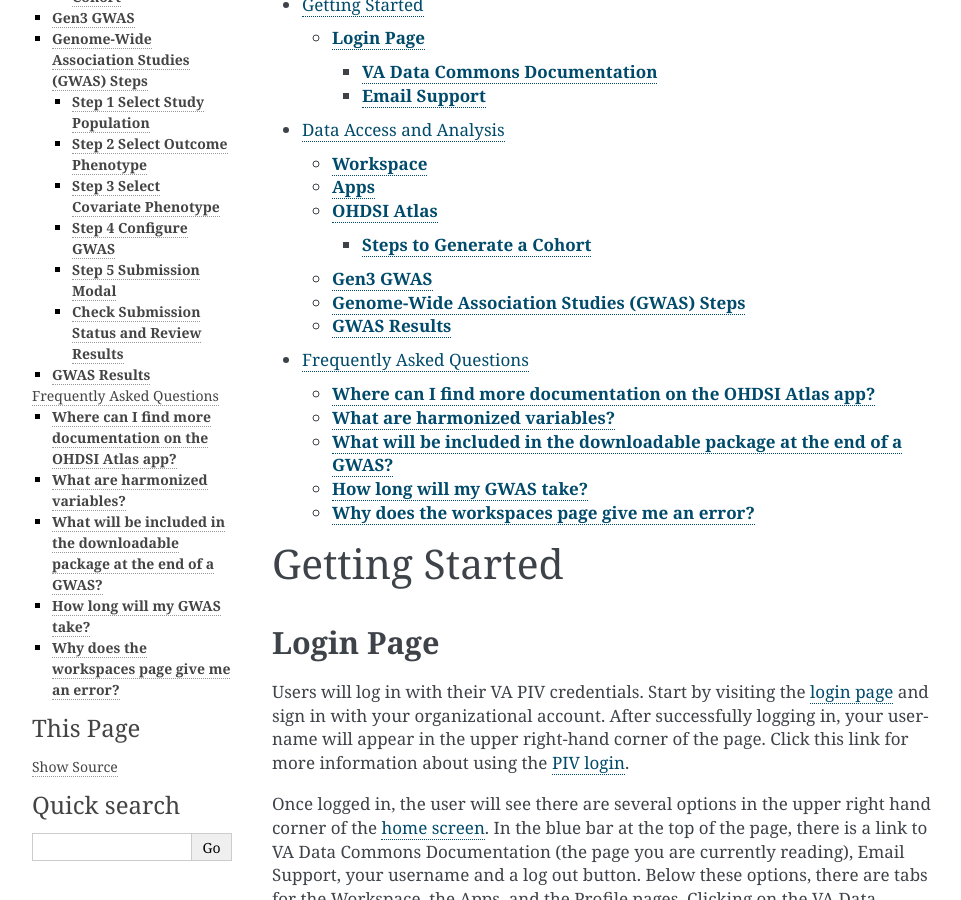
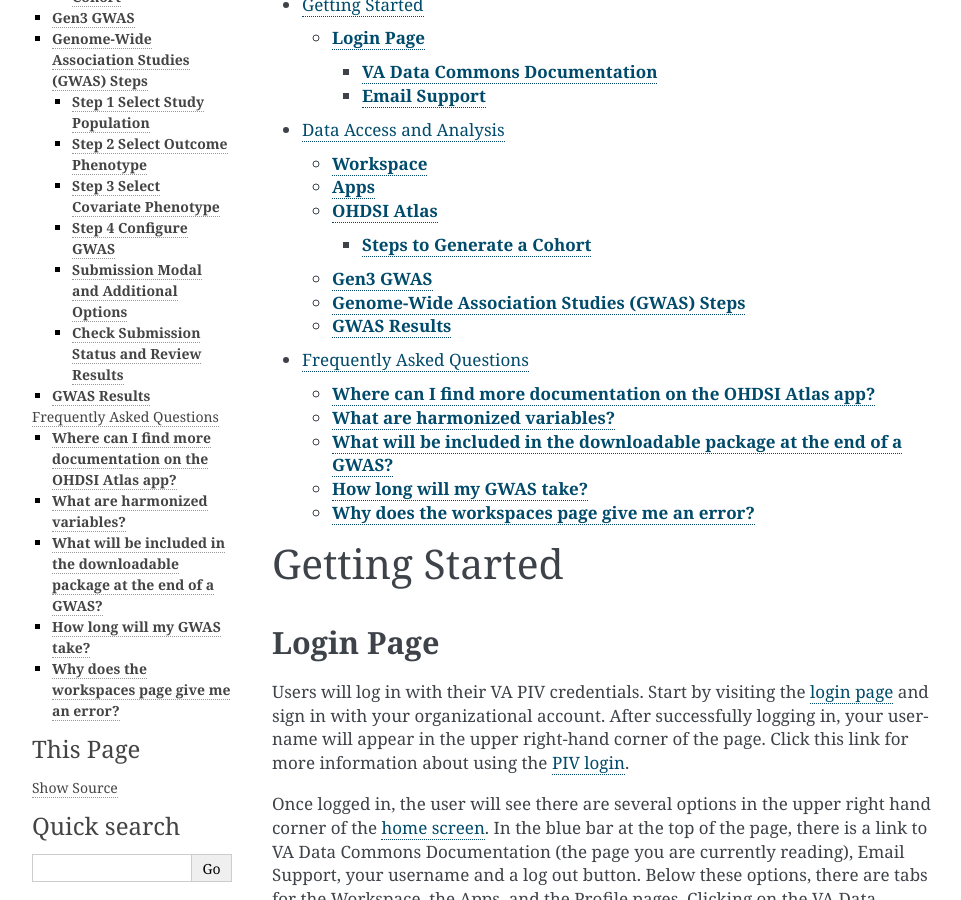
Before and after one commit to uc-cdis/va-doc, a Sphinx documentation site: the page built from docs/source/index.md, in a window 1280 px wide and 900 px high, scrolled down 360 px. Shown: the whole window, without its empty margins (148-1109 px from the left). Built offline with Sphinx 7.4.7, drawn with Linux system fonts in a browser that asks for light colours; some of the changed text lies outside the part shown.

Commit message:
html modificaton

```diff
--- a/docs/source/index.md
+++ b/docs/source/index.md
@@ -206,7 +206,7 @@
 Once you have selected your values please press Next.
 
 
-### **Step 5 Submission Modal**
+### **Submission Modal and Additional Options**
 
 Once step 4 is concluded, you may review your details in a modal. This will present to you the configurable selections made in every step of the GWAS flow.
 
--- a/docs/source/index.rst
+++ b/docs/source/index.rst
@@ -405,8 +405,8 @@
    imputed SNPs and can be used to remove low-quality imputed markers
    (scale of 0-1). Once you have selected your values please press Next.
 
-**Step 5 Submission Modal**
-~~~~~~~~~~~~~~~~~~~~~~~~~~~
+**Submission Modal and Additional Options**
+~~~~~~~~~~~~~~~~~~~~~~~~~~~~~~~~~~~~~~~~~~~
 
 Once step 4 is concluded, you may review your details in a modal. This
 will present to you the configurable selections made in every step of
```
Also changed, not shown: 5 other files.
